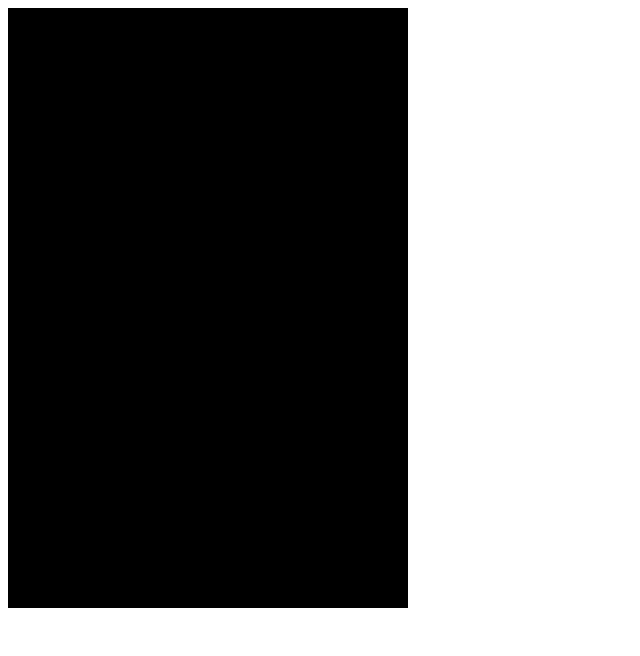
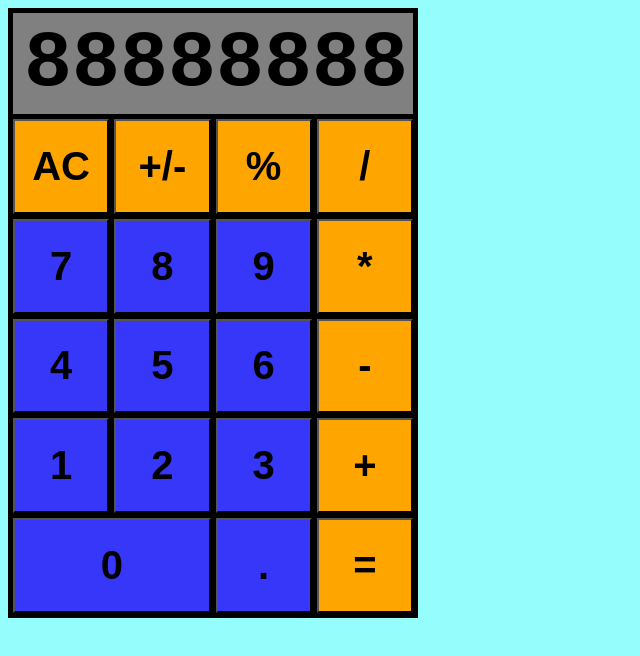
Before and after one commit to szymon-kowal/TOP-calculator, a plain HTML site: page index.html in a window 1280 px wide. Shown: the whole page, without its empty margins (0-640 px from the left). Drawn offline with Linux system fonts and the light colour scheme.

Commit message:
Make whole design of webpage and calculator.

```diff
--- a/index.html
+++ b/index.html
@@ -9,8 +9,7 @@
 </head>
 <body>
     <div class = "container">
-        <div class = "window">as</div>
-        <div class = "buttons"></div>
+        <div class="display"><span class="text">88888888</span></div>
     </div>
 </body>
 </html>
--- a/java.js
+++ b/java.js
@@ -1,6 +1,34 @@
 let num1;
 let num2;
 let operator;
+let numButtons = 19;
+const elements = ['AC', '+/-', '%', '/', '7', '8', '9', '*', '4', '5', '6',
+'-', '1','2','3', '+', 'zero', '.', '='];
+const numbersArray = ['zero','1','2','3', '4', '5', '6', '7', '8', '9' ,'.']
+const operatorArray = elements.filter( (element) => !numbersArray.includes(element) );
+
+// Creating new buttons
+
+const container = document.querySelector('.container')
+
+
+for (let i = 0; i < numButtons; i++) {
+    const newButton = document.createElement('button');
+    newButton.classList.add(`${elements[i]}`);
+    newButton.textContent = `${elements[i]}`;
+    // gives properties if button is included in given array
+    if (numbersArray.includes(elements[i]) == true) {
+        newButton.style.cssText += 'background-color: rgb(55, 55, 250);'
+    } else {
+        newButton.style.cssText += 'background-color: orange;'
+    }
+    container.appendChild(newButton);
+}
+
+let zeroButton = document.querySelector('.zero');
+console.log(zeroButton)
+zeroButton.textContent = '0';
+// Function that takes numbers and operator and returns result
 
 function operate(num1,num2,operator) {
     if (operator == '+') {
@@ -17,9 +45,6 @@ function operate(num1,num2,operator) {
         return plusminus(num1);
     }
 }
-
-
-
 
 // Basic functions
 function add(num1, num2) {
--- a/style.css
+++ b/style.css
@@ -1,15 +1,39 @@
+body {
+    font-family: 'Courier New', Courier, monospace;
+    background-color: rgb(150, 253, 253);
+}
+
 .container {
     background-color: black;
     width: 400px;
     height: 600px;
     display: grid;
-    grid-template-columns: 100px 100px 100px 100px;
-    grid-template-rows: 100px 100px 100px 100px 100px 100px;
-    grid-template-areas:
-    "display display display display"
-    "AC +/- % /"
-    "7 8 9 *"
-    "4 5 6 -"
-    "1 2 3 +"
-    "0 0 . =";
+    grid-template-columns: repeat(4, 1fr);
+    grid-template-rows: repeat(6, 1fr);
+    gap:5px;
+    border: solid 5px black;
 }
+
+.display {
+    display: flex;
+    background-color: gray;
+    grid-row: 1 / span 1;
+    grid-column: 1 / span 4;
+    width:390px;
+    font-size: 80px;
+    font-weight: 600;
+    text-align: end;
+    padding: 5px;
+    justify-content: flex-end;
+    align-items: center;
+}
+
+button {
+    font-size: 40px;
+    font-weight: 600;
+}
+
+.zero {
+    grid-row: 6/ span 1;
+    grid-column: 1 / span 2;
+}
```
